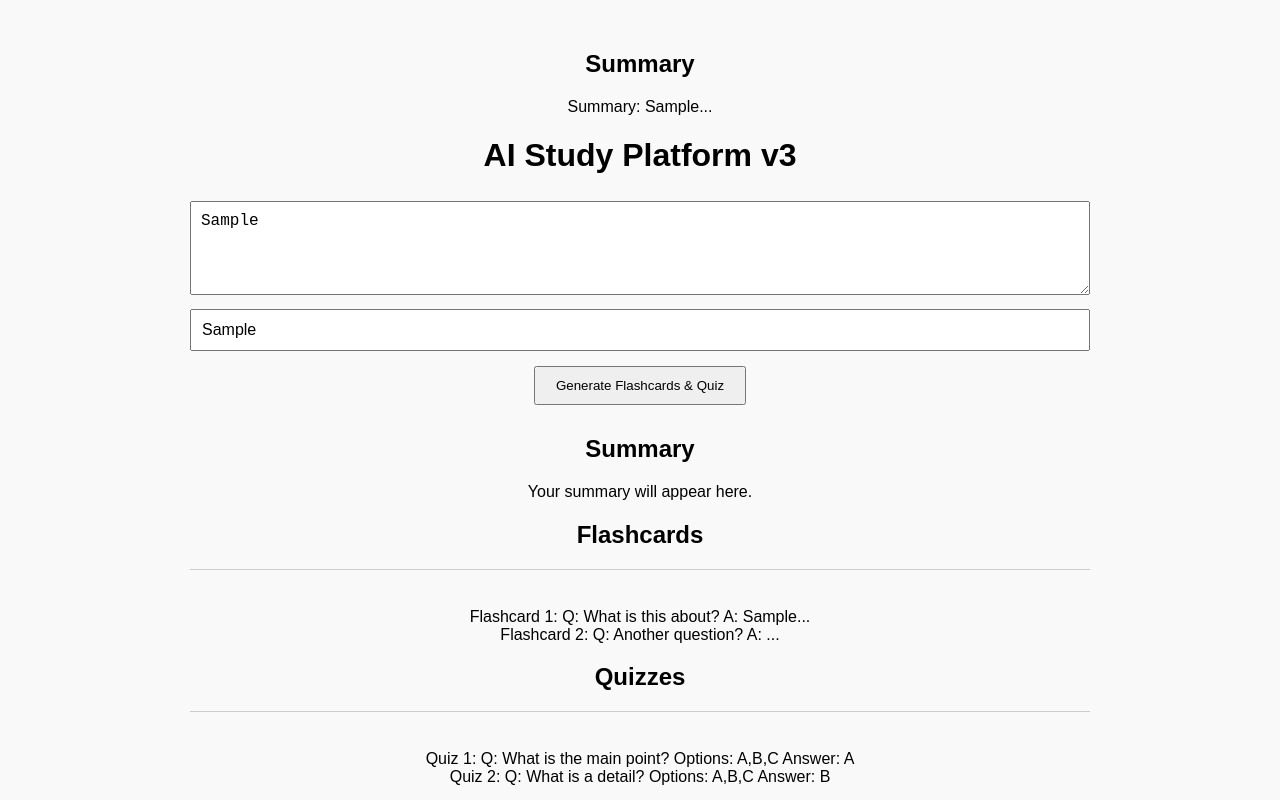
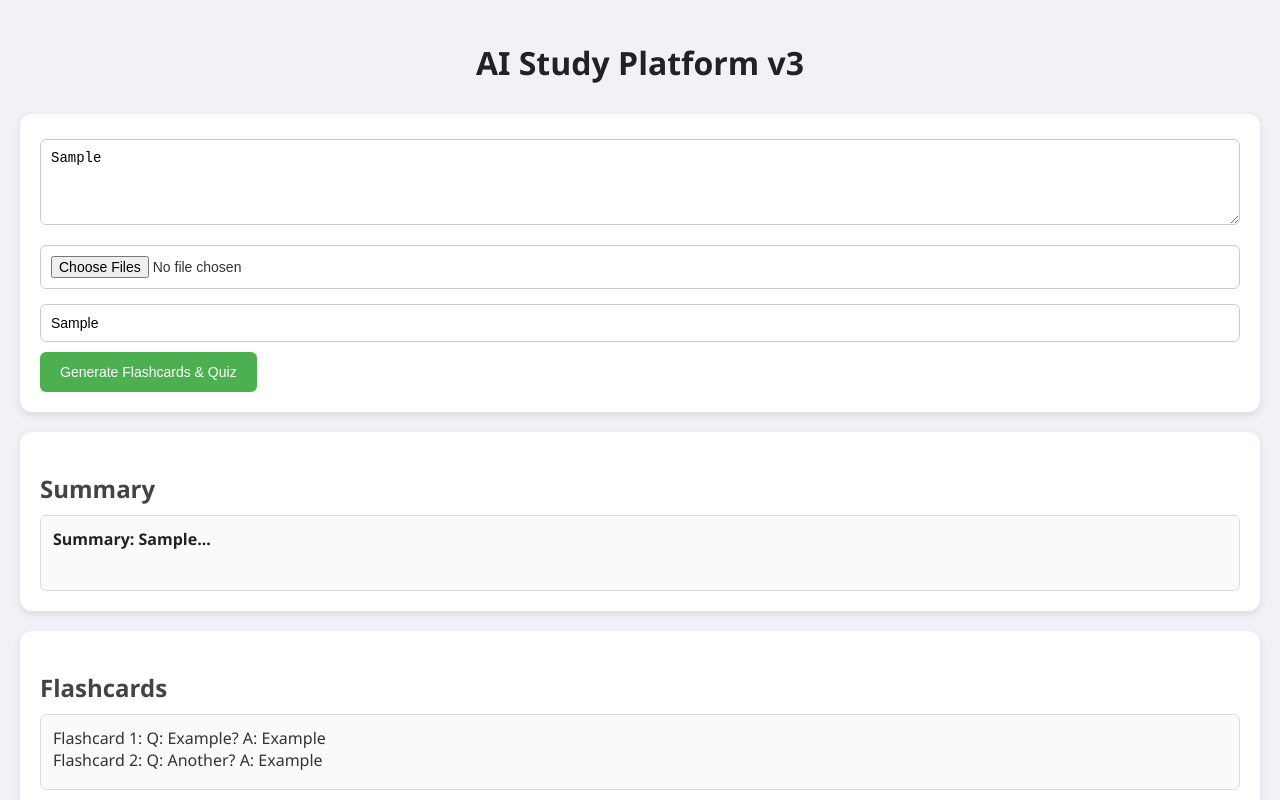
Before and after one commit to StewieGriffin-jpg/My-Ai-Study-Site, a plain HTML site: page index.html in a window 1280 px wide. Both pictures are taken after typing "Sample", "Sample" into the empty fields and a click on the button "Generate Flashcards & Quiz". Shown: the top 800 px of the page. Drawn offline with Linux system fonts and the light colour scheme.

Commit message:
Add files via upload

```diff
--- a/index.html
+++ b/index.html
@@ -6,24 +6,23 @@
   <link rel="stylesheet" href="style.css">
 </head>
 <body>
-<section id="summary-section">
-  <h2>Summary</h2>
-  <div id="summary">Your summary will appear here.</div>
-</section>
-
   <h1>AI Study Platform v3</h1>
 
+  <!-- Input section -->
   <section id="create">
     <textarea id="prompt" placeholder="Type study text here..." rows="4"></textarea>
+    <input type="file" id="fileUpload" multiple>
     <input type="text" id="tags" placeholder="Add tags separated by commas">
     <button id="generate">Generate Flashcards & Quiz</button>
   </section>
 
+  <!-- Summary section -->
   <section id="summary-section">
     <h2>Summary</h2>
     <div id="summary">Your summary will appear here.</div>
   </section>
 
+  <!-- Dashboard: flashcards & quizzes -->
   <section id="dashboard">
     <h2>Flashcards</h2>
     <div id="flashcards">Flashcards will appear here.</div>
@@ -32,6 +31,7 @@
     <div id="quizzes">Quizzes will appear here.</div>
   </section>
 
+  <!-- Stats -->
   <section id="stats">
     <h2>Progress</h2>
     <p id="streak">Study streak: 0</p>
--- a/script.js
+++ b/script.js
@@ -1,27 +1,37 @@
 document.addEventListener("DOMContentLoaded", () => {
   document.getElementById("generate").onclick = () => {
     const text = document.getElementById("prompt").value;
+    const files = document.getElementById("fileUpload").files;
+    const tags = document.getElementById("tags").value;
 
-    if (!text.trim()) {
-      alert("Please type something first!");
+    if (!text && files.length === 0) {
+      alert("Please type text or upload files first!");
       return;
     }
 
     // Fake summary
-    document.getElementById("summary").innerText = "Summary: " + text.slice(0, 100) + "...";
+    document.getElementById("summary").innerText =
+      "Summary: " + (text ? text.slice(0, 100) + "..." : "Uploaded files will be summarized here.");
 
     // Fake flashcards
-    document.getElementById("flashcards").innerText = `
-Flashcard 1: Q: What is this about? A: ${text.slice(0, 30)}...
-Flashcard 2: Q: Another question? A: ${text.slice(30, 60)}...
-`;
+    document.getElementById("flashcards").innerText =
+      "Flashcard 1: Q: Example? A: Example\n" +
+      "Flashcard 2: Q: Another? A: Example";
 
-    // Fake quiz
-    document.getElementById("quizzes").innerText = `
-Quiz 1: Q: What is the main point? Options: A,B,C Answer: A
-Quiz 2: Q: What is a detail? Options: A,B,C Answer: B
-`;
+    // Fake quizzes
+    document.getElementById("quizzes").innerText =
+      "Quiz 1: Q: What is the main point? Options: A,B,C Answer: A\n" +
+      "Quiz 2: Q: What is a detail? Options: A,B,C Answer: B";
 
+    // Optional: show files uploaded in console (can be used later)
+    if (files.length > 0) {
+      console.log("Uploaded files:");
+      for (let i = 0; i < files.length; i++) {
+        console.log(files[i].name);
+      }
+    }
+
+    // Optional: alert
     alert("AI results simulated!");
   };
 });
--- a/style.css
+++ b/style.css
@@ -1,27 +1,85 @@
+/* General styling */
 body {
-  font-family: Arial, sans-serif;
-  max-width: 900px;
-  margin: 50px auto;
-  text-align: center;
-  background-color: #f9f9f9;
+  font-family: 'Segoe UI', Arial, sans-serif;
+  margin: 0;
+  padding: 20px;
+  background-color: #f0f2f7;
+  color: #333;
 }
 
-textarea, input[type="text"] {
+h1 {
+  text-align: center;
+  color: #222;
+  margin-bottom: 30px;
+}
+
+h2 {
+  color: #444;
+  margin-bottom: 10px;
+}
+
+/* Section styling */
+section {
+  background-color: #fff;
+  padding: 20px;
+  margin-bottom: 20px;
+  border-radius: 12px;
+  box-shadow: 0 3px 8px rgba(0,0,0,0.1);
+}
+
+/* Inputs and textarea */
+textarea, input[type="text"], input[type="file"] {
   width: 100%;
   padding: 10px;
-  font-size: 16px;
-  margin: 5px 0;
+  margin-top: 5px;
+  margin-bottom: 10px;
+  border-radius: 6px;
+  border: 1px solid #ccc;
   box-sizing: border-box;
+  font-size: 14px;
 }
 
+/* Button styling */
 button {
-  padding: 10px 20px;
-  margin: 10px 0;
+  background-color: #4CAF50;
+  color: white;
+  padding: 12px 20px;
+  border: none;
+  border-radius: 6px;
   cursor: pointer;
+  font-size: 14px;
+  transition: background 0.3s;
 }
 
+button:hover {
+  background-color: #45a049;
+}
+
+/* Summary */
+#summary-section #summary {
+  display: block;
+  padding: 12px;
+  border: 1px solid #ddd;
+  border-radius: 6px;
+  background-color: #fafafa;
+  min-height: 50px;
+  font-weight: bold;
+  color: #222;
+  white-space: pre-wrap;
+}
+
+/* Flashcards and quizzes */
 #flashcards, #quizzes {
-  margin-top: 20px;
-  border-top: 1px solid #ccc;
-  padding-top: 20px;
+  padding: 12px;
+  border: 1px solid #ddd;
+  border-radius: 6px;
+  background-color: #fafafa;
+  min-height: 50px;
+  white-space: pre-wrap;
 }
+
+/* Stats */
+#stats p {
+  font-size: 14px;
+  margin: 5px 0;
+}
```
